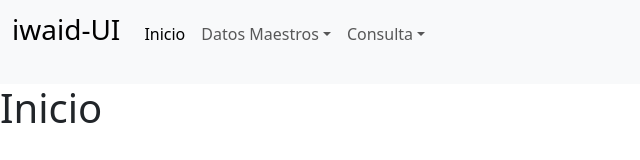
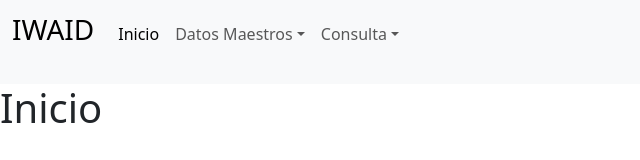
Before and after one commit to Chris-THC/iwaid-ui, a React (Create React App) app: page / in a window 1280 px wide. Shown: the top 160 px of the page, without its empty margins (0-640 px from the left). Built offline with nearby package versions, Linux system fonts and the light colour scheme.

Commit message:
I changed the text from iwaid-UI to IWAID

```diff
--- a/src/Components/Menu.jsx
+++ b/src/Components/Menu.jsx
@@ -24,7 +24,7 @@ export const Menu = () => {
     <nav className="navbar navbar-expand-lg navbar-light bg-light">
       <div className="container-fluid">
         <p className="navbar-brand mr-2 ">
-          <h3 className="font-weight-bold">iwaid-UI</h3>
+          <h3 className="font-weight-bold">IWAID</h3>
         </p>
         <button
           className={`navbar-toggler ${isMenuOpen ? "" : "collapsed"}`}
```
